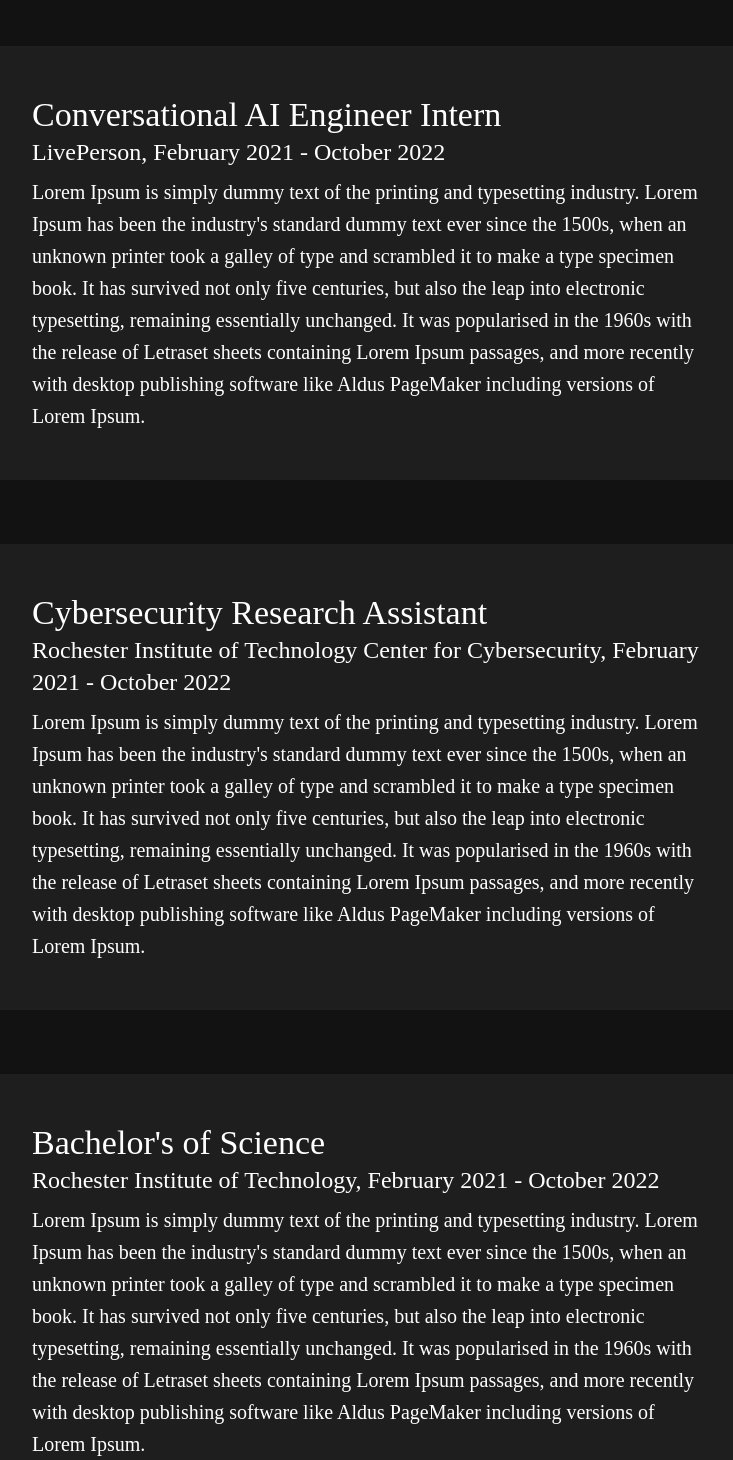
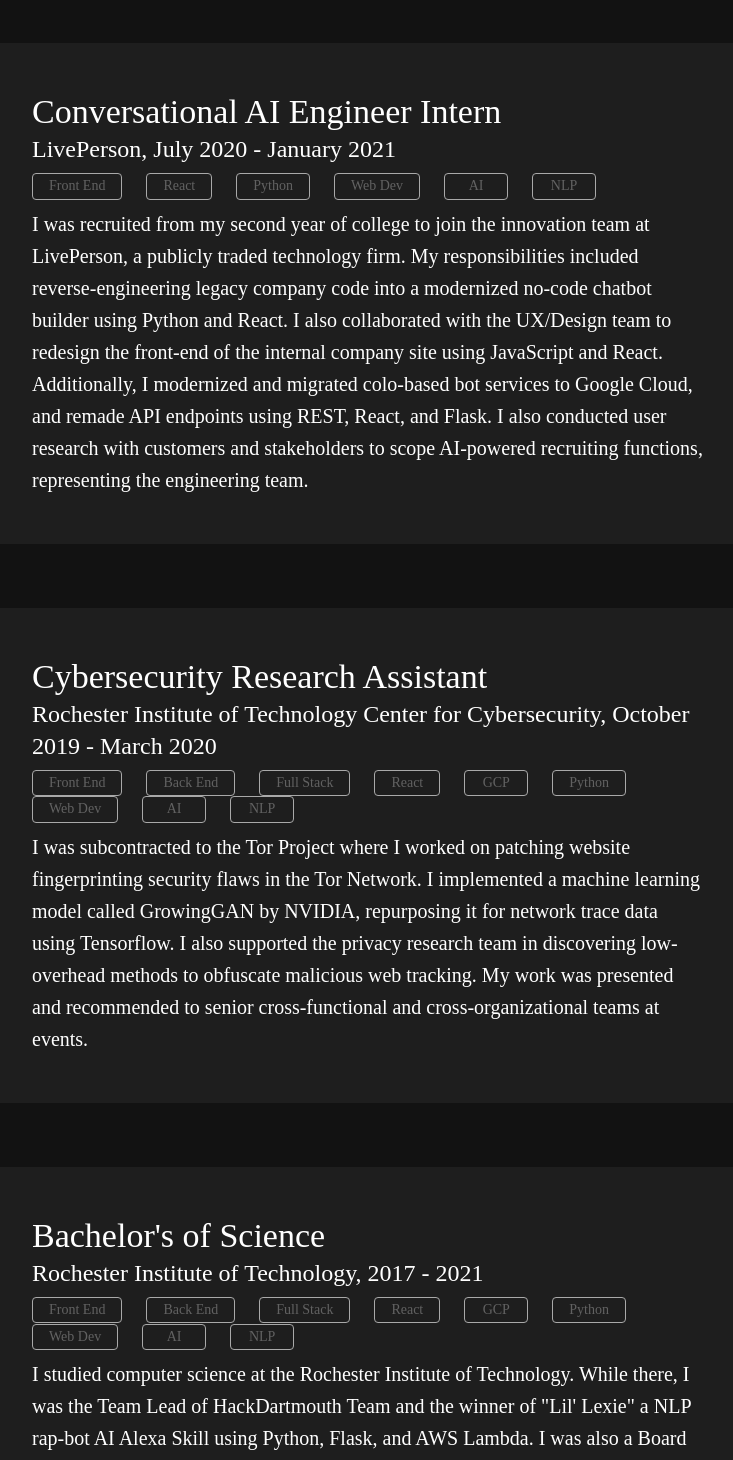
Before and after one commit to Chubop/site, a React (Create React App) app: page /experience in a window 1280 px wide. Shown: the part 600-2060 px from the top of the page, without its empty margins (272-1005 px from the left). Built offline with nearby package versions, Linux system fonts and the light colour scheme; a web font is replaced by a local one.

Commit message:
MVP for experience

```diff
--- a/src/components/ExperienceCard.js
+++ b/src/components/ExperienceCard.js
@@ -1,4 +1,4 @@
-import { Box, Typography } from "@mui/material";
+import { Box, Typography, Button, Grid } from "@mui/material";
 
 function Feature(props){
     return(
@@ -8,12 +8,42 @@
     )
 }
 
+function Keyword(props){
+    return(
+        <>
+            <Button
+            disabled
+            sx={{
+                border: '1px solid darkgray',
+                textTransform: 'none',
+                padding: 0,
+                paddingLeft: 2,
+                paddingRight: 2,
+                marginRight: 3
+            }}>
+                <Typography variant="h7">
+                    {props.children}
+                </Typography>
+            </Button>
+        </>
+    )
+}
+
 export default function ExperienceCard(props){
     return(
         <div>
             <Box sx={{width: '60vw', marginBottom: 8, backgroundColor: '#1e1e1e', padding: 6, borderRadius: '10px'}}>
                 <Typography variant="h4">{props.title}</Typography>
                 <Typography variant="h5" sx={{marginBottom: 1}}>{props.setting}, {props.timeframe}</Typography>
+                <Grid container justifyContent="flex-start" sx={{marginTop: 1, marginBottom: 1}}>
+                    {props.keywords.map(word => {
+                        return(
+                            <Grid item>
+                                <Keyword>{word}</Keyword>
+                            </Grid>
+                        )
+                    })}
+                </Grid>
                 <Typography variant="h6">{props.description}</Typography>
             </Box>
             <Box>
--- a/src/pages/Experience.js
+++ b/src/pages/Experience.js
@@ -1,4 +1,8 @@
 import { Grid, Typography } from "@mui/material";
+import sdei_experience from "../text_blobs/sdei_experience";
+import caiei_experience from "../text_blobs/caiei_experience";
+import csec_experience from "../text_blobs/csec_experience";
+import college_experience from "../text_blobs/college_experience";
 import ExperienceCard from "../components/ExperienceCard";
 
 
@@ -12,35 +16,35 @@
                     title={"Software Engineer I"}
                     setting={"LivePerson"}
                     timeframe={"February 2021 - October 2022"}
-                    description={"Lorem Ipsum is simply dummy text of the printing and typesetting industry. Lorem Ipsum has been the industry's standard dummy text ever since the 1500s, when an unknown printer took a galley of type and scrambled it to make a type specimen book. It has survived not only five centuries, but also the leap into electronic typesetting, remaining essentially unchanged. It was popularised in the 1960s with the release of Letraset sheets containing Lorem Ipsum passages, and more recently with desktop publishing software like Aldus PageMaker including versions of Lorem Ipsum."}>
-
+                    keywords={["Front End", "Back End", "Full Stack", "React", "GCP", "Python", "Web Dev", "AI", "NLP"]}
+                    description={sdei_experience}>
                     </ExperienceCard>
                 </Grid>
                 <Grid item>
                     <ExperienceCard
                     title={"Conversational AI Engineer Intern"}
                     setting={"LivePerson"}
-                    timeframe={"February 2021 - October 2022"}
-                    description={"Lorem Ipsum is simply dummy text of the printing and typesetting industry. Lorem Ipsum has been the industry's standard dummy text ever since the 1500s, when an unknown printer took a galley of type and scrambled it to make a type specimen book. It has survived not only five centuries, but also the leap into electronic typesetting, remaining essentially unchanged. It was popularised in the 1960s with the release of Letraset sheets containing Lorem Ipsum passages, and more recently with desktop publishing software like Aldus PageMaker including versions of Lorem Ipsum."}>
-
+                    timeframe={"July 2020 - January 2021"}
+                    keywords={["Front End", "React", "Python", "Web Dev", "AI", "NLP"]}
+                    description={caiei_experience}>
                     </ExperienceCard>
                 </Grid>
                 <Grid item>
                     <ExperienceCard
                     title={"Cybersecurity Research Assistant"}
                     setting={"Rochester Institute of Technology Center for Cybersecurity"}
-                    timeframe={"February 2021 - October 2022"}
-                    description={"Lorem Ipsum is simply dummy text of the printing and typesetting industry. Lorem Ipsum has been the industry's standard dummy text ever since the 1500s, when an unknown printer took a galley of type and scrambled it to make a type specimen book. It has survived not only five centuries, but also the leap into electronic typesetting, remaining essentially unchanged. It was popularised in the 1960s with the release of Letraset sheets containing Lorem Ipsum passages, and more recently with desktop publishing software like Aldus PageMaker including versions of Lorem Ipsum."}>
-
+                    timeframe={"October 2019 - March 2020"}
+                    keywords={["Front End", "Back End", "Full Stack", "React", "GCP", "Python", "Web Dev", "AI", "NLP"]}
+                    description={csec_experience}>
                     </ExperienceCard>
                 </Grid>
                 <Grid item>
                     <ExperienceCard
                     title={"Bachelor's of Science"}
                     setting={"Rochester Institute of Technology"}
-                    timeframe={"February 2021 - October 2022"}
-                    description={"Lorem Ipsum is simply dummy text of the printing and typesetting industry. Lorem Ipsum has been the industry's standard dummy text ever since the 1500s, when an unknown printer took a galley of type and scrambled it to make a type specimen book. It has survived not only five centuries, but also the leap into electronic typesetting, remaining essentially unchanged. It was popularised in the 1960s with the release of Letraset sheets containing Lorem Ipsum passages, and more recently with desktop publishing software like Aldus PageMaker including versions of Lorem Ipsum."}>
-
+                    timeframe={"2017 - 2021"}
+                    keywords={["Front End", "Back End", "Full Stack", "React", "GCP", "Python", "Web Dev", "AI", "NLP"]}
+                    description={college_experience}>
                     </ExperienceCard>
                 </Grid>
             </Grid>
--- /dev/null
+++ b/src/text_blobs/caiei_experience.js
@@ -0,0 +1,2 @@
+const caiei_experience = 'I was recruited from my second year of college to join the innovation team at LivePerson, a publicly traded technology firm. My responsibilities included reverse-engineering legacy company code into a modernized no-code chatbot builder using Python and React. I also collaborated with the UX/Design team to redesign the front-end of the internal company site using JavaScript and React. Additionally, I modernized and migrated colo-based bot services to Google Cloud, and remade API endpoints using REST, React, and Flask. I also conducted user research with customers and stakeholders to scope AI-powered recruiting functions, representing the engineering team.'
+export default caiei_experience;
--- /dev/null
+++ b/src/text_blobs/college_experience.js
@@ -0,0 +1,3 @@
+const college_experience = 'I studied computer science at the Rochester Institute of Technology. While there, I was the Team Lead of HackDartmouth Team and the winner of "Lil\' Lexie" a NLP rap-bot AI Alexa Skill using Python, Flask, and AWS Lambda. I was also a Board Member of RIT Artificial Intelligence Club. I did an Independent Study where I created a recurrent neural network for predictive text for "Game of Thrones" novels using Python. I developed specialized expertise in cloud-native NLP and relevant coursework included Cybersecurity, Web & Mobile Design, Data Structures and Algorithms.';
+
+export default college_experience;
--- /dev/null
+++ b/src/text_blobs/csec_experience.js
@@ -0,0 +1,2 @@
+const csec_experience = 'I was subcontracted to the Tor Project where I worked on patching website fingerprinting security flaws in the Tor Network. I implemented a machine learning model called GrowingGAN by NVIDIA, repurposing it for network trace data using Tensorflow. I also supported the privacy research team in discovering low-overhead methods to obfuscate malicious web tracking. My work was presented and recommended to senior cross-functional and cross-organizational teams at events.'
+export default csec_experience;
--- /dev/null
+++ b/src/text_blobs/sdei_experience.js
@@ -0,0 +1,4 @@
+const sdei_experience_long = 'As a Co-inventor of the "Conversational AI Talent Acquisition System" (patent-pending), I was responsible for the development and launch of a cloud-native NLP conversational recruiting product using React and GCP. I developed recognition and classification models using Google Vertex and Python, which improved some of our core algorithm’s efficiency by 20%. I temporarily served as the Engineering Lead, leading the team from MVP to Beta and automating the back-end FaaS and customer-facing product pages using React. Additionally, I assisted Principal Engineers in optimizing algorithm speed, resulting in an average improvement of 5-6x. With the oversight of a Senior Data Engineer, I developed monitoring and analytics for internal product teams using React, Flask, and GCP. I also managed the team Git repository, controlling versioning and handling pull requests from fellow engineers.'
+const sdei_experience = 'As a Co-inventor of the "Conversational AI Talent Acquisition System", I was responsible for developing and launching a NLP-based conversational recruiting product using React and GCP, as well as developing models to improve user efficiency. I served as the Engineering Lead and assisted in optimizing algorithm speed. I also developed monitoring and analytics for internal teams with the oversight of a Senior Data Engineer and managed the team\'s git repository.'
+
+export default sdei_experience;
```
